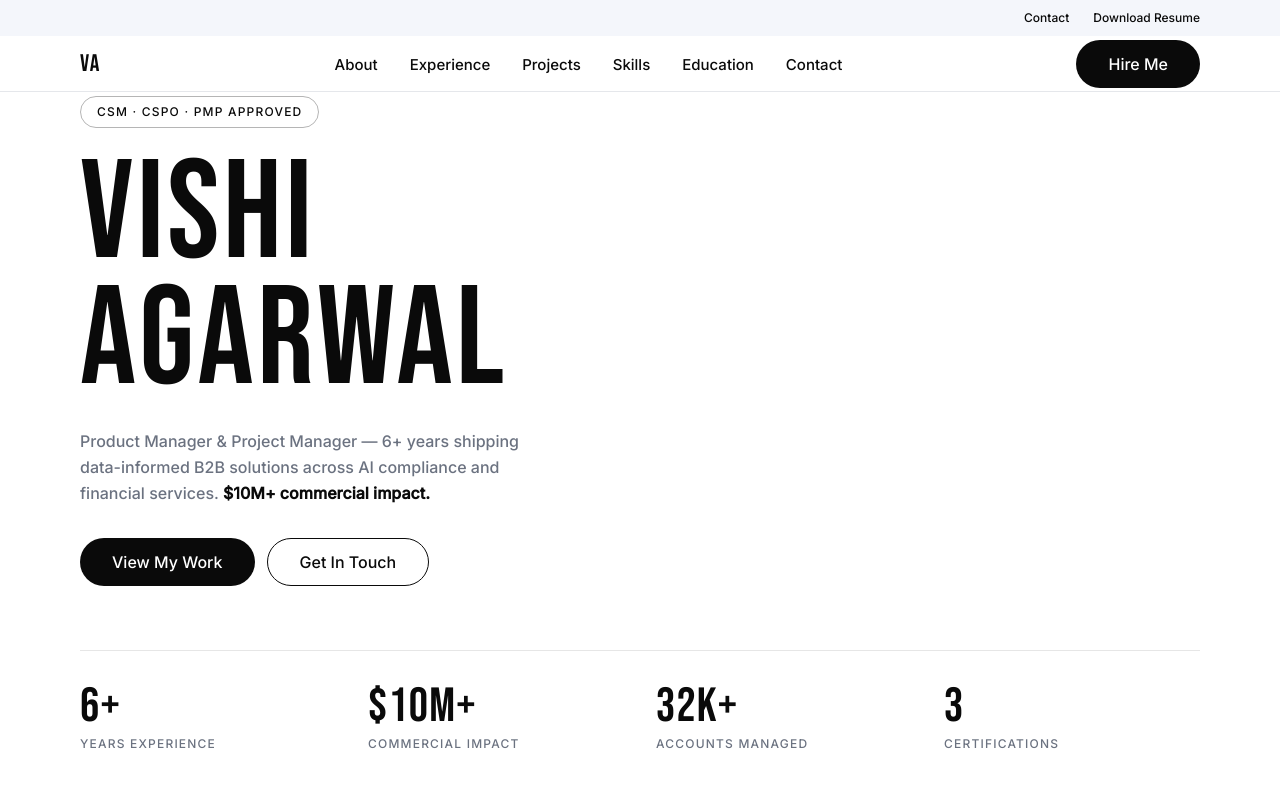
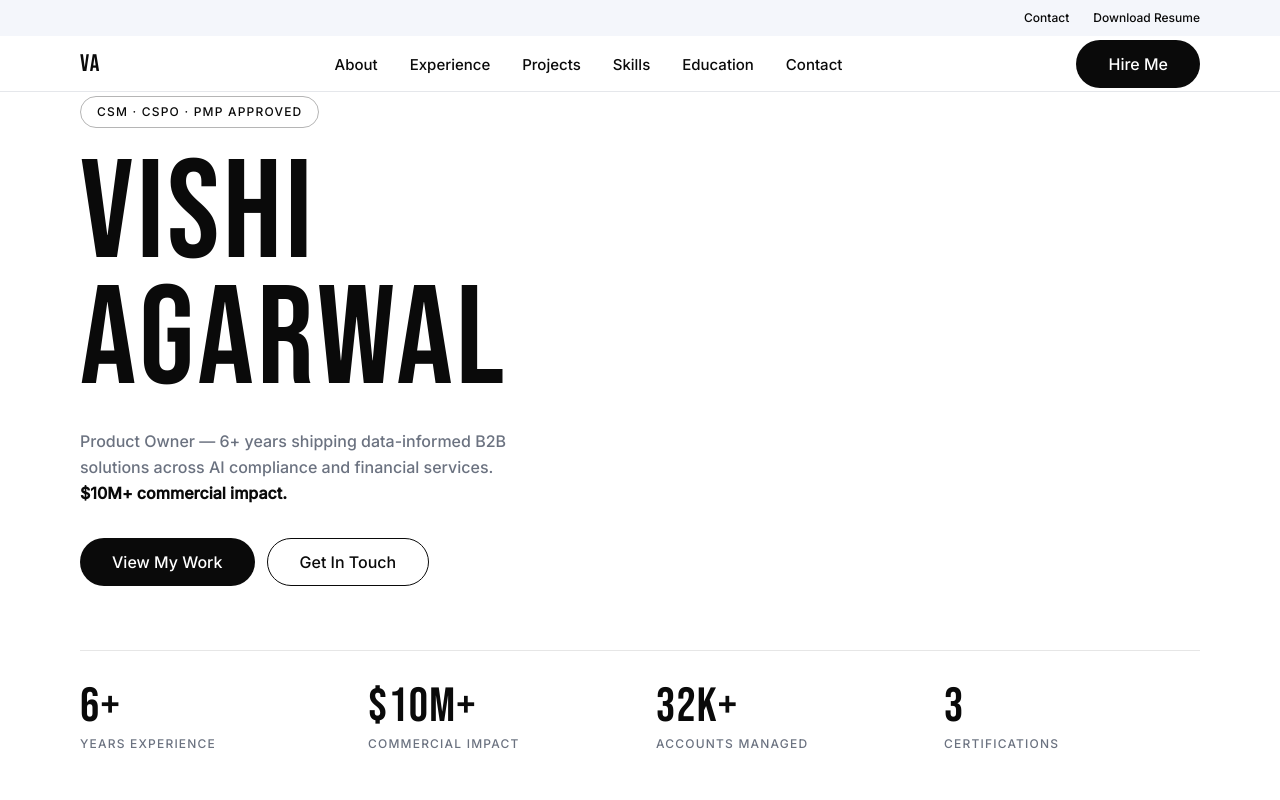
Before and after one commit to VishiAgarwal15/VishiAgarwal15.github.io, a Next.js app: page / in a window 1280 px wide. Shown: the top 800 px of the page. Built offline with nearby package versions, Linux system fonts and the light colour scheme.

Commit message:
Update headline title to Product Owner

```diff
--- a/src/app/layout.tsx
+++ b/src/app/layout.tsx
@@ -17,9 +17,9 @@ const bebas = Bebas_Neue({
 });
 
 export const metadata: Metadata = {
-  title: "Vishi Agarwal — Product Manager & Project Manager",
+  title: "Vishi Agarwal — Product Owner",
   description:
-    "Portfolio of Vishi Agarwal — 6+ years shipping data-informed B2B products with $10M+ commercial impact.",
+    "Portfolio of Vishi Agarwal — Product Owner with 6+ years shipping data-informed B2B products with $10M+ commercial impact.",
 };
 
 export default function RootLayout({
--- a/src/components/Hero.tsx
+++ b/src/components/Hero.tsx
@@ -38,8 +38,8 @@ export default function Hero() {
           transition={{ duration: 0.5, delay: 0.2 }}
           className="mt-6 text-mute text-base font-medium max-w-md leading-relaxed"
         >
-          Product Manager & Project Manager — 6+ years shipping data-informed
-          B2B solutions across AI compliance and financial services.{" "}
+          Product Owner — 6+ years shipping data-informed B2B solutions
+          across AI compliance and financial services.{" "}
           <span className="text-ink font-semibold">$10M+ commercial impact.</span>
         </motion.p>
 
```
